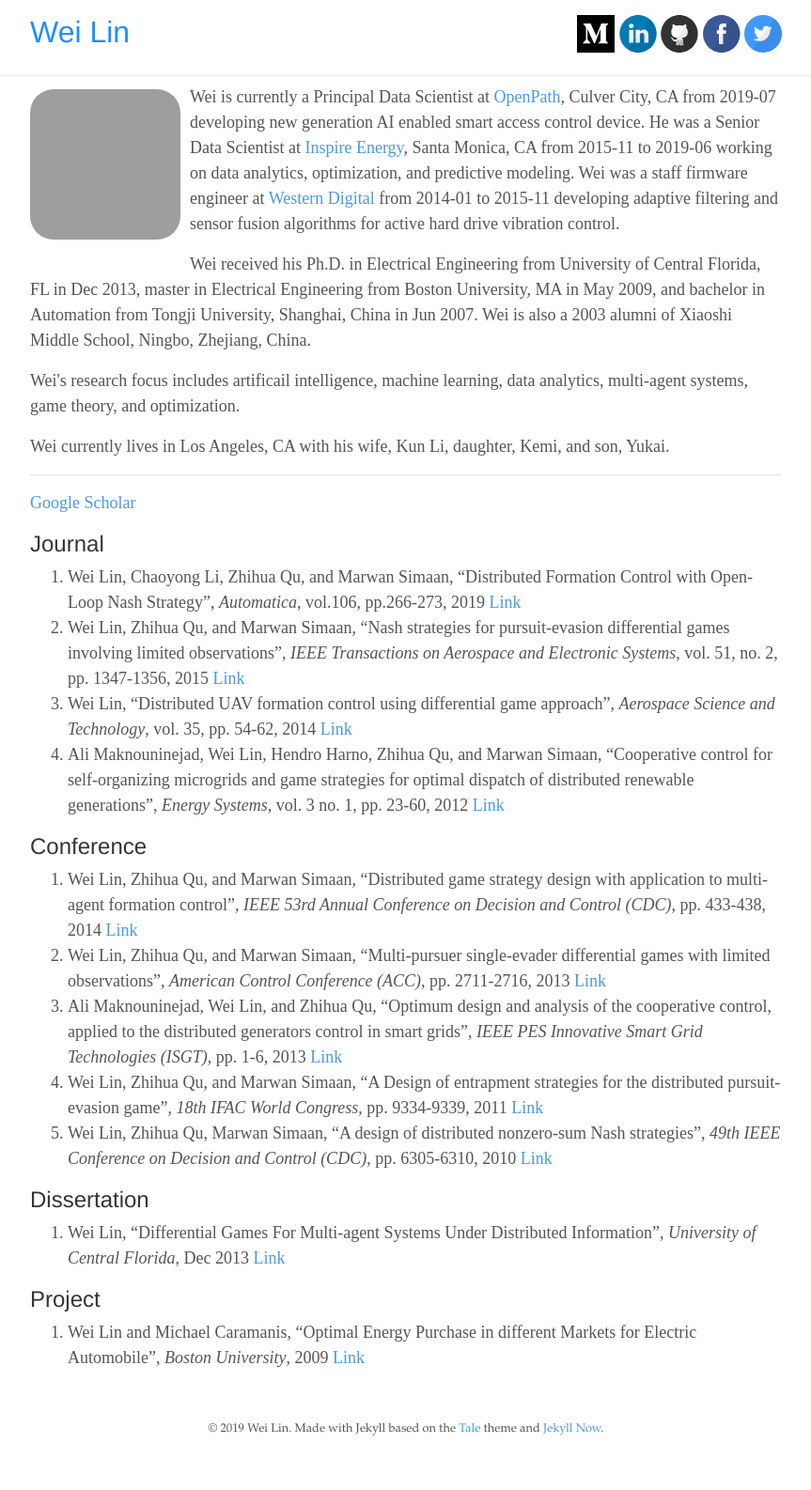
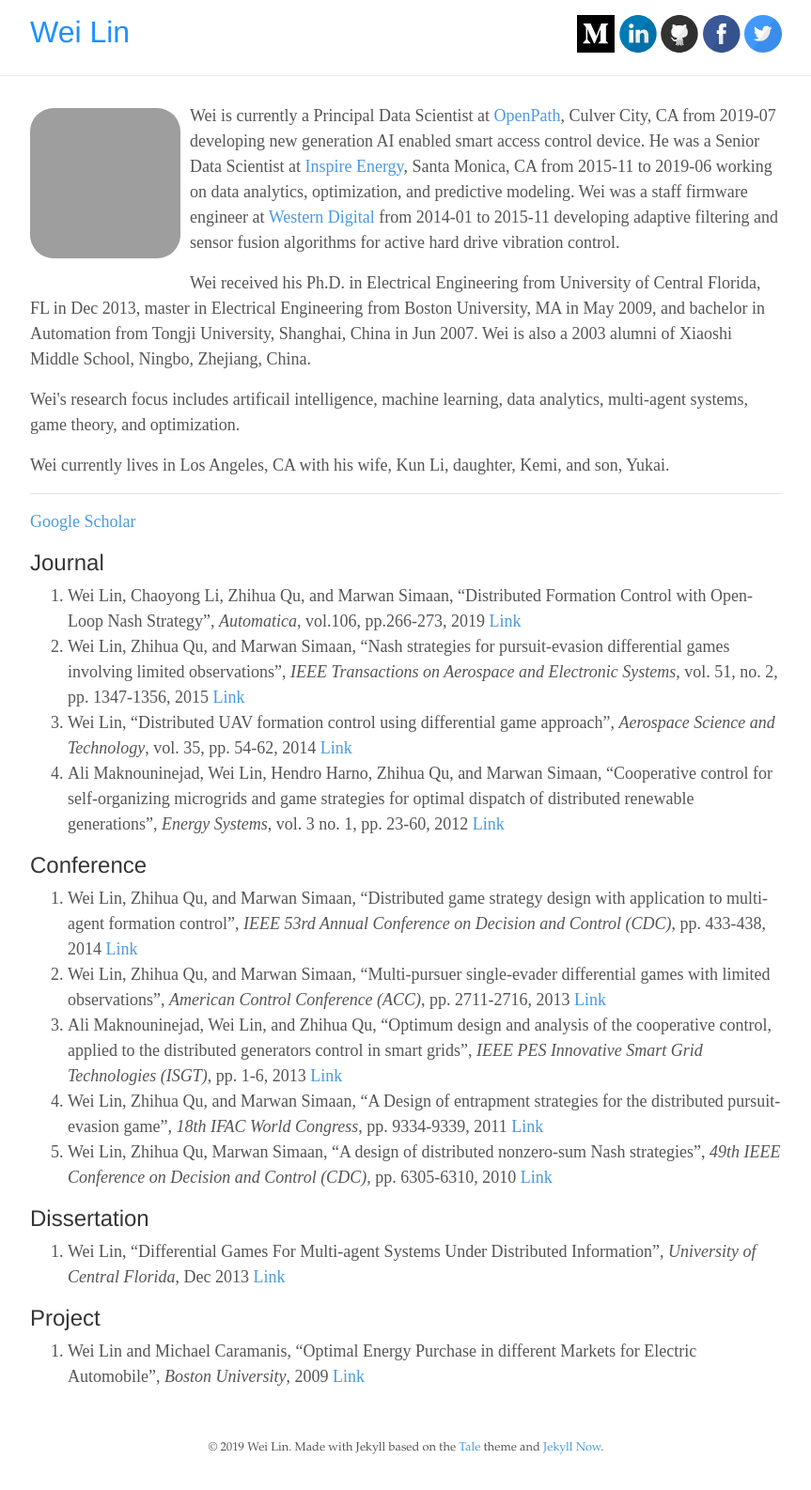
Before and after one commit to wlinInspire/wlinInspire.github.io, a Jekyll site: the page built from index.html, in a window 1280 px wide. Shown: the whole page at 94% size, without its empty margins (208-1071 px from the left). Built offline with Jekyll 4.4.1, drawn with Linux system fonts in a browser that asks for light colours; nearby versions of some CDN libraries; the list of posts is cut into pages by our own code; grey boxes are pictures that could not be loaded.

Commit message:
update top margin

```diff
--- a/_layouts/home.html
+++ b/_layouts/home.html
@@ -2,7 +2,7 @@
 layout: default
 ---
 
-<p>
+<p style="margin-top: 30px">
 	<img style="float: left; margin-right:10px;  margin-top:5px; width:20%; border-radius: 25px;"
 	src="https://avatars1.githubusercontent.com/u/16128658?s=400&u=a972d7bc5d3f8ee44ceca13de5b8d9cfe2044531&v=4" width="100">
 
```
